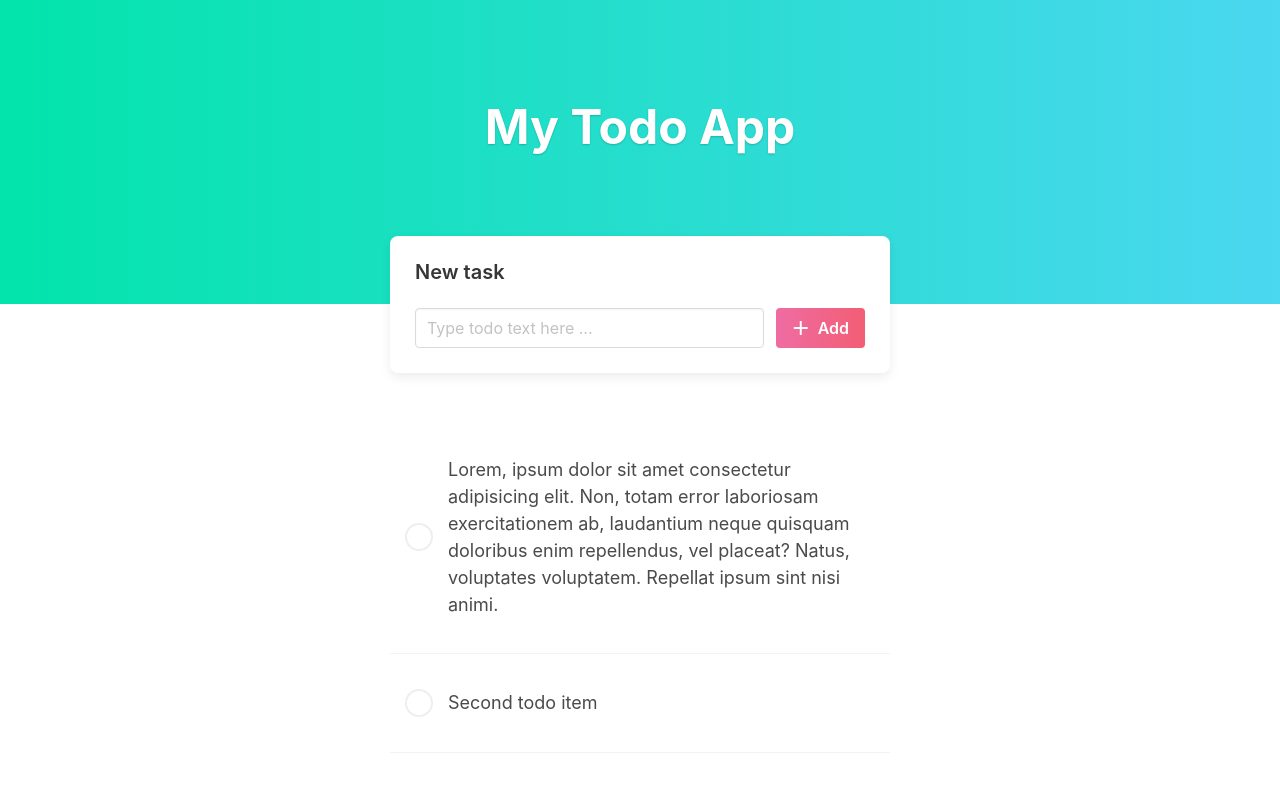
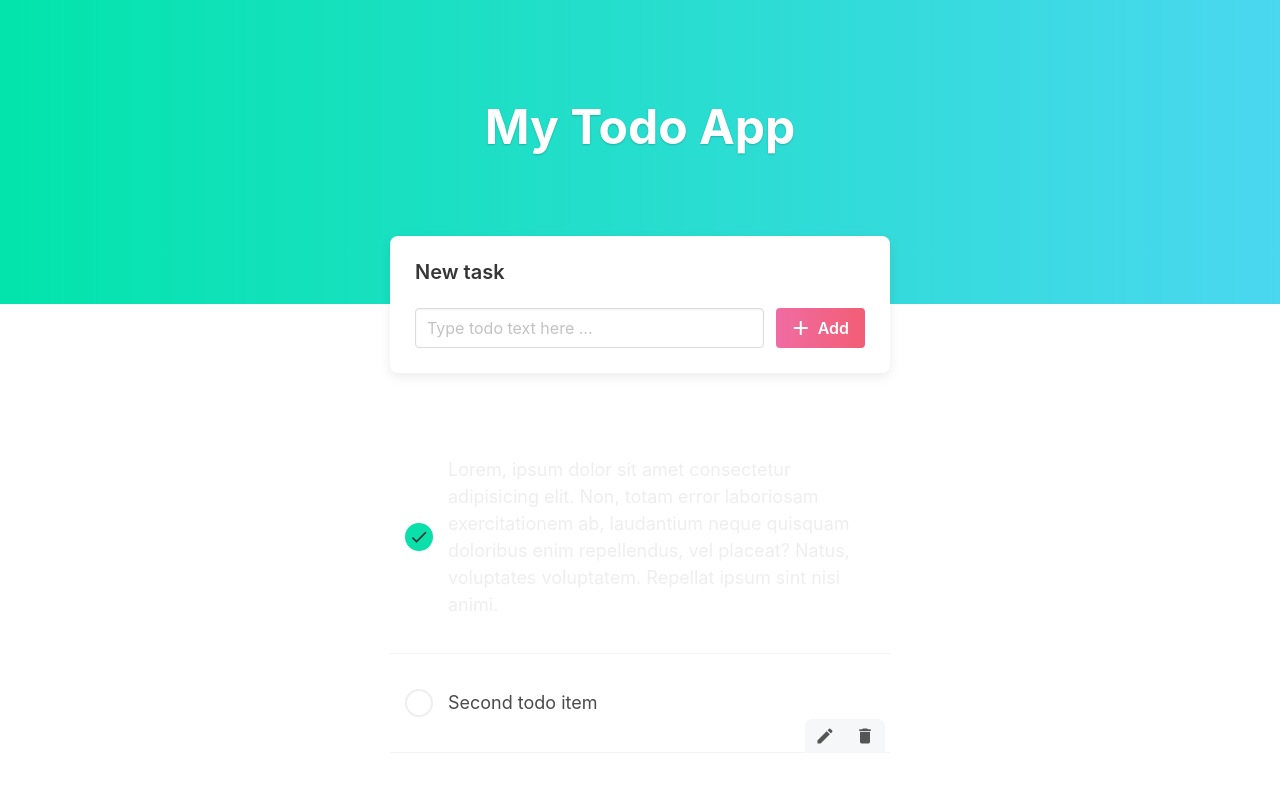
Before and after one commit to simonxcm/myTodoApp, an Angular app: page / in a window 1280 px wide. Shown: the top 792 px of the page. Built offline with nearby package versions, Linux system fonts and the light colour scheme.

Commit message:
implementing modify and delete buttons on bottom rights of todo items

```diff
--- a/src/app/todos/todos.component.html
+++ b/src/app/todos/todos.component.html
@@ -29,7 +29,7 @@
 <section class="section">
   <div class="container">
     <div class="todos-list">
-      <div class="todo-item">
+      <div class="todo-item completed">
         <div class="check-box">
           <i class="material-icons">check</i>
         </div>
@@ -44,6 +44,15 @@
         <div class="todo-text">
           Second todo item
         </div>
+
+        <div class="todo-controls-box">
+          <div class="todo-control-button">
+            <i class="material-icons">edit</i>
+          </div>
+          <div class="todo-control-button is-danger">
+            <i class="material-icons">delete</i>
+          </div>
+        </div>
       </div>
     </div>
   </div>
--- a/src/app/todos/todos.component.scss
+++ b/src/app/todos/todos.component.scss
@@ -29,6 +29,10 @@
   padding: 35px 15px;
   border-bottom: 1px solid #f2f3f5;
   cursor: pointer;
+
+  &.completed {
+    color: #eee;
+  }
 }
 
 .todo-item .check-box {
@@ -46,12 +50,65 @@
     margin: auto;
     opacity: 0; // hide by default
     transition: opacity 0.2s;
+    color: #333;
   }
 }
 
 .todo-item:hover .check-box {
   background: #eee;
+
   i.material-icons {
     opacity: 0.28;
   }
 }
+
+.todo-item.completed .check-box {
+  background: rgb(11, 223, 170);
+  border-color: rgb(11, 223, 170);
+
+  i.material-icons {
+    opacity: 1;
+  }
+}
+
+.todo-item .todo-controls-box {
+  position: absolute;
+  bottom: 0;
+  right: 5px;
+  display: flex;
+}
+
+.todo-controls-box .todo-control-button {
+  display: flex;
+  background: #f5f7f8;
+  padding: 7px 10px;
+
+  i.material-icons {
+    font-size: 20px;
+    color: #555;
+  }
+
+  &:hover {
+    background: #eee;
+
+    i.material-icons {
+      color: #333;
+    }
+  }
+
+  &:active {
+    background-color: #e5e7e8;
+  }
+
+  &:first-of-type {
+    border-top-left-radius: 7px;
+  }
+
+  &:last-of-type {
+    border-top-right-radius: 7px;
+  }
+}
+
+.todo-controls-box .todo-control-button.is-danger:active i.material-icons {
+  color: red;
+}
```
